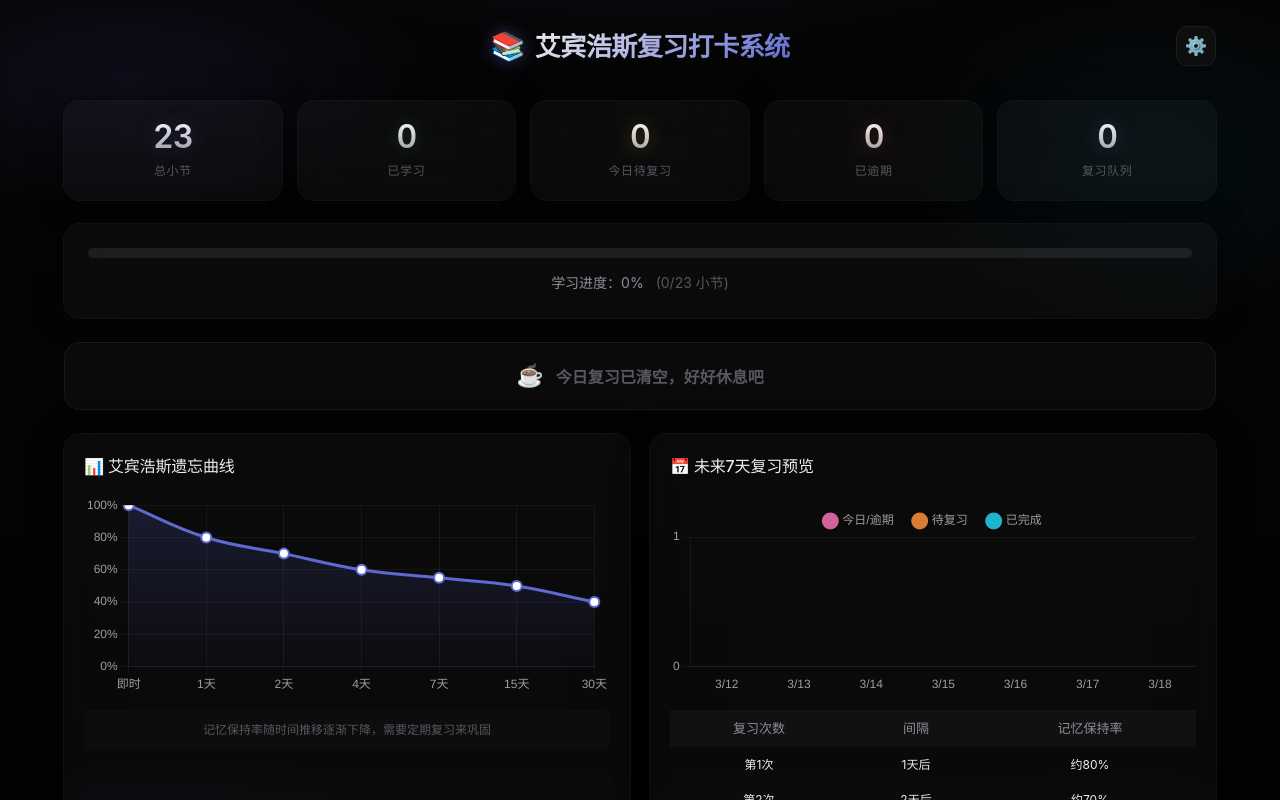
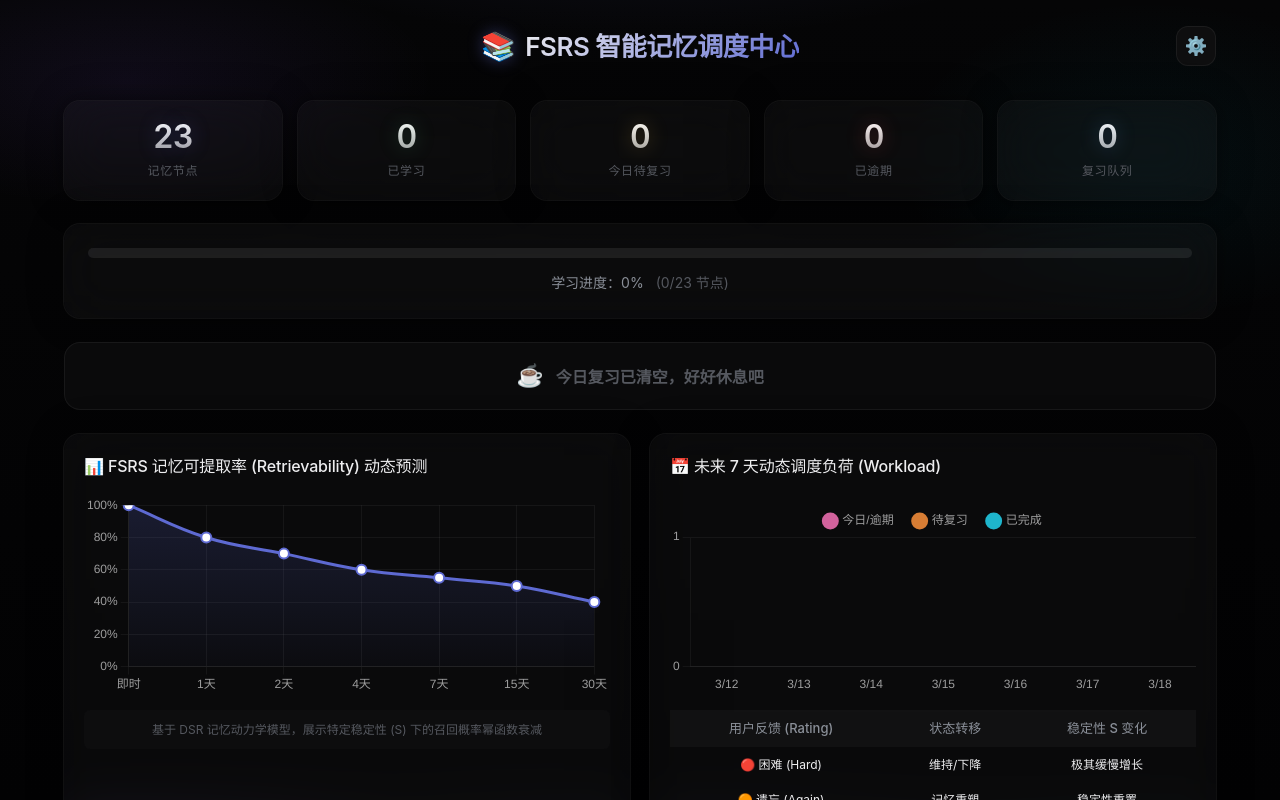
Before and after one commit to WSxxs01/001, a Vue app: page / in a window 1280 px wide. Shown: the top 800 px of the page. Built offline with nearby package versions, Linux system fonts and the light colour scheme; what ts-fsrs would draw is missing.

Commit message:
Add files via upload

```diff
--- a/src/App.vue
+++ b/src/App.vue
@@ -95,7 +95,7 @@ function openAddBookModal() {
     <header class="app-header">
       <h1>
         <span class="title-icon">📚</span>
-        <span class="title-text">艾宾浩斯复习打卡系统</span>
+        <span class="title-text">FSRS 智能记忆调度中心</span>
       </h1>
       <button
         class="settings-btn"
@@ -110,7 +110,7 @@ function openAddBookModal() {
     <!-- 顶部统计卡片 -->
     <section class="stats-row">
       <div class="stat-card glass-panel" v-for="(stat, index) in [
-        { label: '总小节', value: store.totalSections, key: 'total' },
+        { label: '记忆节点', value: store.totalSections, key: 'total' },
         { label: '已学习', value: store.learnedCount, key: 'success' },
         { label: '今日待复习', value: store.todayReviewCount, key: 'warning' },
         { label: '已逾期', value: store.overdueCount, key: 'danger' },
@@ -131,7 +131,7 @@ function openAddBookModal() {
       </div>
       <div class="progress-text">
         学习进度：{{ store.totalSections ? Math.round(store.learnedCount / store.totalSections * 100) : 0 }}%
-        <span class="progress-detail">({{ store.learnedCount }}/{{ store.totalSections }} 小节)</span>
+        <span class="progress-detail">({{ store.learnedCount }}/{{ store.totalSections }} 节点)</span>
       </div>
     </section>
 
--- a/src/components/ChapterList.vue
+++ b/src/components/ChapterList.vue
@@ -79,7 +79,7 @@ function getChapterProgress(chapter, chapterIndex) {
 // 删除章节
 function deleteChapter(chapterIndex) {
   const chapter = store.currentBookChapters[chapterIndex]
-  if (confirm(`确定要删除章节「${chapter.name}」吗？该章节下的所有小节学习记录将被清除。`)) {
+  if (confirm(`确定要删除章节「${chapter.name}」吗？该章节下的所有知识模块记忆调度记录将被清除。`)) {
     store.deleteChapter(chapterIndex)
   }
 }
@@ -359,7 +359,7 @@ function getStatusBadge(status) {
   opacity: 1;
 }
 
-/* 小节列表 */
+/* 知识模块列表 */
 .section-list {
   display: none;
   border-top: 1px solid var(--border-faint);
--- a/src/components/StatisticsCharts.vue
+++ b/src/components/StatisticsCharts.vue
@@ -91,7 +91,7 @@ function getShortDate(dateStr) {
   return `${month}/${day}`
 }
 
-// 渲染遗忘曲线图
+// 渲染 FSRS 记忆可提取率曲线
 function renderMemoryChart() {
   if (!memoryChartRef.value) return
 
@@ -164,7 +164,7 @@ function renderMemoryChart() {
   })
 }
 
-// 渲染未来7天复习预览
+// 渲染未来7天动态调度负荷
 function renderReviewChart() {
   if (!reviewChartRef.value) return
 
@@ -283,17 +283,17 @@ onMounted(async () => {
 <template>
   <div class="charts-section">
     <div class="chart-card glass-panel">
-      <h3>📊 艾宾浩斯遗忘曲线</h3>
+      <h3>📊 FSRS 记忆可提取率 (Retrievability) 动态预测</h3>
       <div class="chart-container">
         <canvas ref="memoryChartRef"></canvas>
       </div>
       <div class="chart-desc">
-        记忆保持率随时间推移逐渐下降，需要定期复习来巩固
+        基于 DSR 记忆动力学模型，展示特定稳定性 (S) 下的召回概率幂函数衰减
       </div>
     </div>
 
     <div class="chart-card glass-panel">
-      <h3>📅 未来7天复习预览</h3>
+      <h3>📅 未来 7 天动态调度负荷 (Workload)</h3>
       <div class="chart-container">
         <canvas ref="reviewChartRef"></canvas>
       </div>
@@ -301,17 +301,16 @@ onMounted(async () => {
         <table>
           <thead>
             <tr>
-              <th>复习次数</th>
-              <th>间隔</th>
-              <th>记忆保持率</th>
+              <th>用户反馈 (Rating)</th>
+              <th>状态转移</th>
+              <th>稳定性 S 变化</th>
             </tr>
           </thead>
           <tbody>
-            <tr><td>第1次</td><td>1天后</td><td>约80%</td></tr>
-            <tr><td>第2次</td><td>2天后</td><td>约70%</td></tr>
-            <tr><td>第3次</td><td>4天后</td><td>约60%</td></tr>
-            <tr><td>第4次</td><td>7天后</td><td>约55%</td></tr>
-            <tr><td>第5次</td><td>15天后</td><td>约50%</td></tr>
+            <tr><td>🔴 困难 (Hard)</td><td>维持/下降</td><td>极其缓慢增长</td></tr>
+            <tr><td>🟠 遗忘 (Again)</td><td>记忆重塑</td><td>稳定性重置</td></tr>
+            <tr><td>🟢 良好 (Good)</td><td>正常巩固</td><td>稳步指数增长</td></tr>
+            <tr><td>🔵 简单 (Easy)</td><td>长期记忆</td><td>跨越式暴增</td></tr>
           </tbody>
         </table>
       </div>
--- a/src/stores/useStudyStore.js
+++ b/src/stores/useStudyStore.js
@@ -1,8 +1,20 @@
 import { defineStore } from 'pinia'
 import { ref, computed, watch } from 'vue'
+import { FSRS, createEmptyCard, Rating } from 'ts-fsrs'
 import { getToday, formatDate } from '../utils/sm2'
-import { scheduleNextReview, handleFirstLearn, isCardDue, Rating } from '../utils/fsrs-engine'
 import { uploadData, downloadData, getSyncConfig, debounce } from '../utils/sync'
+
+// 初始化 FSRS 调度器
+const fsrs = new FSRS({})
+
+// Rating 映射：将字符串反馈转为 FSRS Rating 枚举
+const ratingMap = {
+  'again': Rating.Again,   // 忘记 -> Again
+  'hard': Rating.Hard,     // 困难 -> Hard (兼容)
+  'normal': Rating.Good,   // 一般 -> Good (兼容旧代码/SectionItem)
+  'good': Rating.Good,     // 良好 -> Good
+  'easy': Rating.Easy      // 简单 -> Easy
+}
 
 const STORAGE_KEY = 'eb-study-data'
 const BOOKS_KEY = 'eb-books'
@@ -57,7 +69,7 @@ export const useStudyStore = defineStore('study', () => {
   }, 3000)
 
   // ==================== Getters ====================
-  // 总小节数
+  // 总记忆节点数
   const totalSections = computed(() => {
     let count = 0
     Object.values(books.value).forEach(book => {
@@ -122,16 +134,24 @@ export const useStudyStore = defineStore('study', () => {
     return books.value[currentBookId.value].chapters
   })
 
-  // 所有需要复习的小节（今日+逾期）- 使用 FSRS 数据
+  // 所有需要复习的记忆节点（今日+逾期）- 使用 FSRS 数据
   const dueQueue = computed(() => {
-    const today = getToday()
+    const today = new Date()
+    today.setHours(0, 0, 0, 0) // 重置为当天开始
+    const todayStr = getToday()
     const queue = []
 
     Object.entries(studyData.value).forEach(([key, data]) => {
-      if (!data || !data.learned) return
+      if (!data || !data.learned || !data.fsrsCard) return
 
-      // 使用 FSRS due 字段判断
-      if (data.due && data.due <= today) {
+      // 使用 FSRS fsrsCard.due Date 对象判断
+      const dueDate = data.fsrsCard.due instanceof Date
+        ? data.fsrsCard.due
+        : new Date(data.fsrsCard.due)
+
+      // 比较日期（忽略时间部分）
+      const dueDateStr = formatDate(dueDate)
+      if (dueDateStr <= todayStr) {
         // 获取上下文信息
         const [bookId, chapterIdx, sectionIdx] = key.split('_')
         const book = books.value[bookId]
@@ -144,8 +164,8 @@ export const useStudyStore = defineStore('study', () => {
           bookName: book?.name || '',
           chapterName: chapter?.name || '',
           sectionName: sectionName || '',
-          due: data.due,
-          status: data.due < today ? 'overdue' : 'today'
+          due: dueDateStr,
+          status: dueDateStr < todayStr ? 'overdue' : 'today'
         })
       }
     })
@@ -161,7 +181,7 @@ export const useStudyStore = defineStore('study', () => {
     return queue
   })
 
-  // 兼容旧数据：所有需要复习的小节（今日+逾期）
+  // 兼容旧数据：所有需要复习的记忆节点（今日+逾期）
   const reviewQueue = computed(() => {
     const today = getToday()
     const queue = []
@@ -194,6 +214,18 @@ export const useStudyStore = defineStore('study', () => {
     const savedData = localStorage.getItem(STORAGE_KEY)
     if (savedData) {
       studyData.value = JSON.parse(savedData)
+
+      // 【关键】修复 FSRS Date 反序列化：将字符串转回 Date 对象
+      Object.values(studyData.value).forEach(data => {
+        if (data && data.fsrsCard) {
+          if (data.fsrsCard.due && typeof data.fsrsCard.due === 'string') {
+            data.fsrsCard.due = new Date(data.fsrsCard.due)
+          }
+          if (data.fsrsCard.last_review && typeof data.fsrsCard.last_review === 'string') {
+            data.fsrsCard.last_review = new Date(data.fsrsCard.last_review)
+          }
+        }
+      })
     } else {
       studyData.value = {}
     }
@@ -303,7 +335,7 @@ export const useStudyStore = defineStore('study', () => {
     // 删除章节
     const deletedChapter = book.chapters.splice(chapterIdx, 1)[0]
 
-    // 删除对应的小节学习记录
+    // 删除对应的知识模块记忆记录
     const keysToDelete = []
     Object.keys(studyData.value).forEach(key => {
       const parts = key.split('_')
@@ -327,94 +359,99 @@ export const useStudyStore = defineStore('study', () => {
 
   // 开始学习/打卡
   function startLearning(sectionKey) {
-    // 直接调用 submitReview 处理首次学习（内部会使用 FSRS）
-    return submitReview(sectionKey, 'normal')
+    const data = studyData.value[sectionKey]
+
+    // 如果未学习，先初始化 FSRS 卡片
+    if (!data || !data.learned) {
+      const today = new Date()
+      const [bookId, chapterIdx, sectionIdx] = sectionKey.split('_')
+      const book = books.value[bookId]
+      const chapter = book?.chapters[parseInt(chapterIdx)]
+      const sectionName = chapter?.sections[parseInt(sectionIdx)]
+
+      // 创建空卡片并调度首次复习
+      const card = createEmptyCard()
+      const scheduling = fsrs.repeat(card, today)
+      const result = scheduling[Rating.Good]
+
+      studyData.value[sectionKey] = {
+        learned: true,
+        learnDate: getToday(),
+        sectionName: sectionName,
+        chapterName: chapter?.name,
+        bookKey: bookId,
+        // FSRS 核心数据
+        fsrsCard: result.card,
+        due: formatDate(result.card.due),
+        difficulty: result.card.difficulty,
+        stability: result.card.stability,
+        interval: result.card.scheduled_days || 0,
+        repetitions: result.card.reps || 1
+      }
+
+      localStorage.setItem(STORAGE_KEY, JSON.stringify(studyData.value))
+      return studyData.value[sectionKey]
+    }
+
+    // 已学习过，直接返回
+    return data
   }
 
-  // 提交复习反馈
+  // 提交复习反馈 (使用原生 ts-fsrs)
   function submitReview(sectionKey, feedback) {
     try {
       const data = studyData.value[sectionKey]
 
       // 如果未学习，先初始化学习数据（首次学习）
       if (!data || !data.learned) {
-        // 保存历史状态（用于撤销）
-        if (data) {
-          pushHistory(sectionKey, data)
-        }
-
-        // 创建首次学习数据
-        const today = getToday()
-        const [bookId, chapterIdx, sectionIdx] = sectionKey.split('_')
-        const book = books.value[bookId]
-        const chapter = book?.chapters[parseInt(chapterIdx)]
-        const sectionName = chapter?.sections[parseInt(sectionIdx)]
-
-        // 首次学习使用 Good (normal) 评级
-        const initialResult = handleFirstLearn()
-
-        let cardData = initialResult?.card
-        if (!cardData) {
-          cardData = {}
-        }
-
-        // 处理 due 日期
-        let dueDate = today
-        if (initialResult?.due instanceof Date) {
-          dueDate = formatDate(initialResult.due)
-        }
-
-        studyData.value[sectionKey] = {
-          learned: true,
-          learnDate: today,
-          sectionName: sectionName,
-          chapterName: chapter?.name,
-          bookKey: bookId,
-          // FSRS 数据 - 严禁调用 toJSON
-          fsrsCard: cardData,
-          due: dueDate,
-          difficulty: initialResult?.difficulty ?? 1,
-          stability: initialResult?.stability ?? 0,
-          interval: initialResult?.interval ?? 0,
-          repetitions: initialResult?.reps ?? 1,
-          rating: 'good'
-        }
-
-        localStorage.setItem(STORAGE_KEY, JSON.stringify(studyData.value))
-        return studyData.value[sectionKey]
+        return startLearning(sectionKey)
       }
 
-      // 已学习，使用 FSRS 算法计算下次复习
-      // 保存历史状态（用于撤销）
-      pushHistory(sectionKey, data)
+      // 【关键】保存历史状态（用于撤销）- 深拷贝 fsrsCard
+      const historyData = JSON.parse(JSON.stringify(data))
+      // 恢复 Date 对象（JSON 序列化会转成字符串）
+      if (historyData.fsrsCard?.due) {
+        historyData.fsrsCard.due = new Date(historyData.fsrsCard.due)
+      }
+      if (historyData.fsrsCard?.last_review) {
+        historyData.fsrsCard.last_review = new Date(historyData.fsrsCard.last_review)
+      }
+      pushHistory(sectionKey, historyData)
 
-      const fsrsResult = scheduleNextReview(data, feedback)
+      // 使用 ts-fsrs 进行调度
+      const now = new Date()
+      const card = data.fsrsCard
 
-      if (!fsrsResult) {
-        alert('打卡失败，请查看控制台')
-        return data
+      // 确保 card 是有效的
+      if (!card || !card.due) {
+        throw new Error('无效的 FSRS 卡片数据')
       }
 
-      let cardData = fsrsResult?.fsrsCard
-      if (!cardData) {
-        cardData = {}
+      // 调用 FSRS 算法
+      const scheduling = fsrs.repeat(card, now)
+
+      // 获取对应评级的结果
+      const rating = ratingMap[feedback] || Rating.Good
+      const result = scheduling[rating]
+
+      if (!result || !result.card) {
+        throw new Error('FSRS 调度失败')
       }
 
-      // 更新数据 - 严禁调用 toJSON
+      const nextCard = result.card
+
+      // 更新数据
       studyData.value[sectionKey] = {
         ...data,
-        // FSRS 更新
-        fsrsCard: cardData,
-        due: fsrsResult?.due || data.due,
-        difficulty: fsrsResult?.difficulty ?? data.difficulty,
-        stability: fsrsResult?.stability ?? data.stability,
-        interval: fsrsResult?.interval ?? data.interval,
-        repetitions: fsrsResult?.repetitions ?? data.repetitions,
-        dueTimestamp: fsrsResult?.dueTimestamp ?? data.dueTimestamp,
+        // FSRS 核心数据
+        fsrsCard: nextCard,
+        due: formatDate(nextCard.due),
+        difficulty: nextCard.difficulty,
+        stability: nextCard.stability,
+        interval: nextCard.scheduled_days || 0,
+        repetitions: nextCard.reps || 0,
         // 保存当前评级
-        rating: feedback,
-        // 更新学习日期（如果是首次）
-        learnDate: data.learnDate || getToday()
+        rating: feedback
       }
 
       localStorage.setItem(STORAGE_KEY, JSON.stringify(studyData.value))
@@ -423,7 +460,6 @@ export const useStudyStore = defineStore('study', () => {
     } catch (error) {
       console.error('打卡失败：', error)
       const errMsg = '打卡失败: ' + error.message
-      // 移动端友好提示
       if (typeof window !== 'undefined' && window.alert) {
         alert(errMsg)
       }
@@ -455,7 +491,19 @@ export const useStudyStore = defineStore('study', () => {
     const lastAction = historyStack.value.pop()
     if (lastAction) {
       // 恢复历史状态
-      studyData.value[lastAction.key] = lastAction.data
+      const restoredData = lastAction.data
+
+      // 【关键】恢复 Date 对象（JSON 序列化会转成字符串）
+      if (restoredData.fsrsCard) {
+        if (restoredData.fsrsCard.due && typeof restoredData.fsrsCard.due === 'string') {
+          restoredData.fsrsCard.due = new Date(restoredData.fsrsCard.due)
+        }
+        if (restoredData.fsrsCard.last_review && typeof restoredData.fsrsCard.last_review === 'string') {
+          restoredData.fsrsCard.last_review = new Date(restoredData.fsrsCard.last_review)
+        }
+      }
+
+      studyData.value[lastAction.key] = restoredData
       localStorage.setItem(STORAGE_KEY, JSON.stringify(studyData.value))
       return true
     }
@@ -474,7 +522,7 @@ export const useStudyStore = defineStore('study', () => {
     }
   }
 
-  // 删除小节学习记录
+  // 删除知识模块记忆记录
   function deleteSection(sectionKey) {
     const data = studyData.value[sectionKey]
     if (!data) return false
@@ -482,7 +530,7 @@ export const useStudyStore = defineStore('study', () => {
     // 保存历史状态（用于撤销）
     pushHistory(sectionKey, data)
 
-    // 删除该小节的学习记录
+    // 删除该知识模块的记忆记录
     delete studyData.value[sectionKey]
 
     // 立即保存到本地存储
@@ -491,7 +539,7 @@ export const useStudyStore = defineStore('study', () => {
     return true
   }
 
-  // 获取小节状态
+  // 获取知识模块状态
   function getSectionStatus(sectionKey) {
     const data = studyData.value[sectionKey]
 
@@ -515,8 +563,11 @@ export const useStudyStore = defineStore('study', () => {
       return 'unstarted'
     }
 
-    // FSRS 逻辑 - 修复日期比较
-    const dueDate = data.due
+    // FSRS 逻辑 - 使用 fsrsCard.due 进行日期比较
+    const dueDate = data.fsrsCard?.due
+      ? (data.fsrsCard.due instanceof Date ? formatDate(data.fsrsCard.due) : data.fsrsCard.due)
+      : data.due
+
     if (!dueDate) return 'learning'
 
     // 使用日期比较
@@ -542,6 +593,19 @@ export const useStudyStore = defineStore('study', () => {
 
       if (data.studyData) {
         studyData.value = data.studyData
+
+        // 【关键】导入时修复 FSRS Date 反序列化
+        Object.values(studyData.value).forEach(item => {
+          if (item && item.fsrsCard) {
+            if (item.fsrsCard.due && typeof item.fsrsCard.due === 'string') {
+              item.fsrsCard.due = new Date(item.fsrsCard.due)
+            }
+            if (item.fsrsCard.last_review && typeof item.fsrsCard.last_review === 'string') {
+              item.fsrsCard.last_review = new Date(item.fsrsCard.last_review)
+            }
+          }
+        })
+
         localStorage.setItem(STORAGE_KEY, JSON.stringify(data.studyData))
       }
 
```
Also changed, not shown: src/components/AddBookModal.vue (+4 -4 lines), src/components/ReviewModal.vue (+17 -9 lines), src/components/SectionItem.vue (+5 -5 lines), src/utils/sm2.js (+7 -8 lines).
